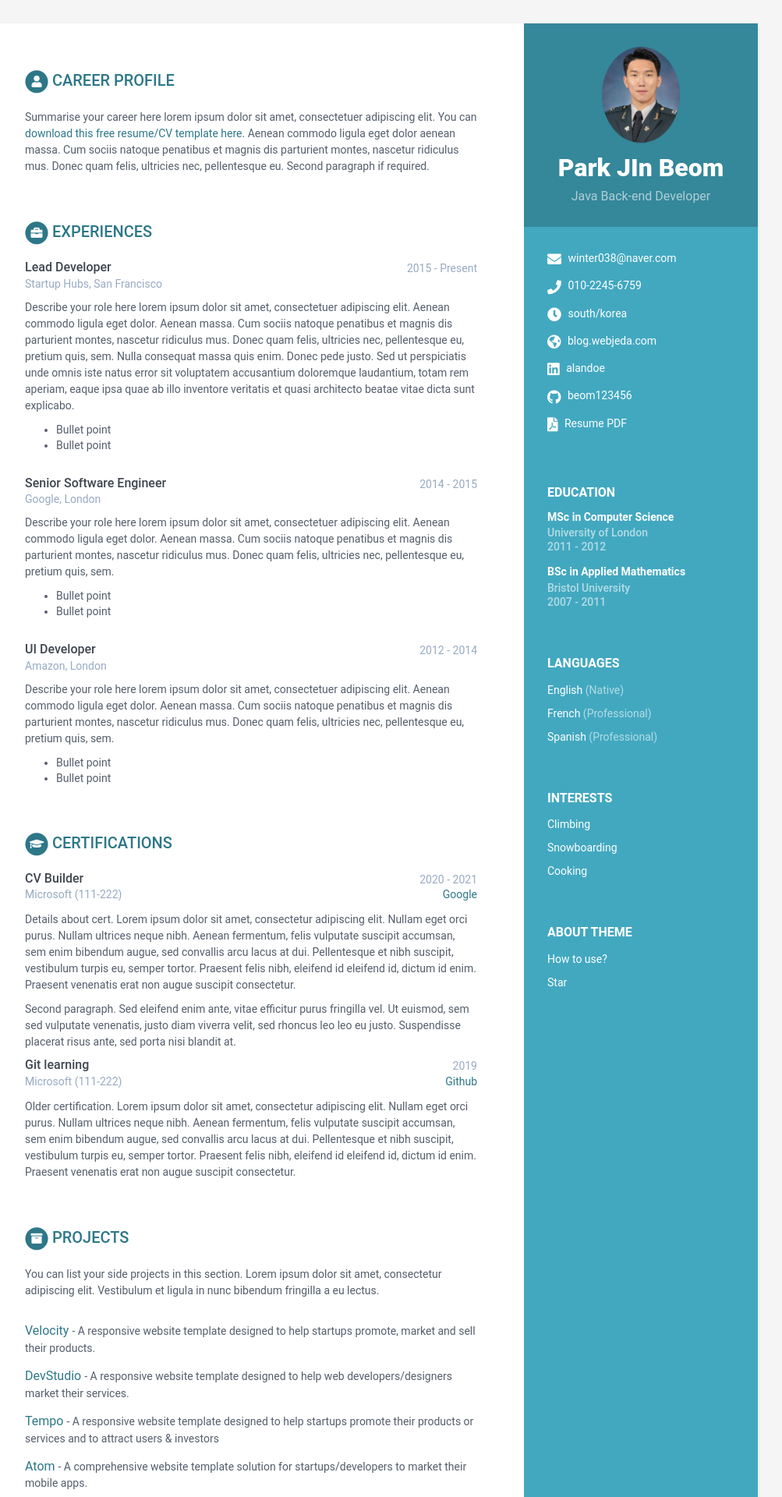
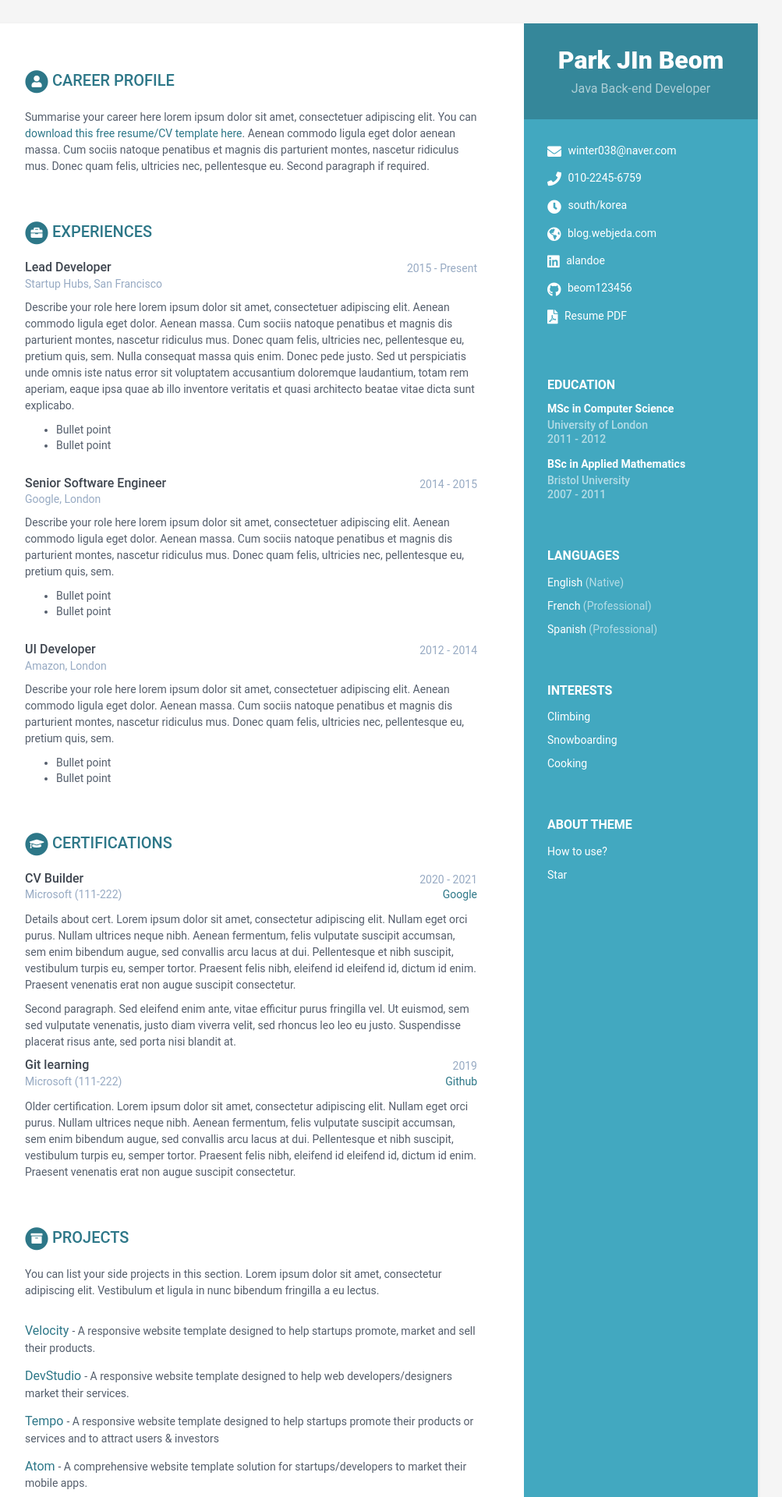
Before and after one commit to beom123456/beom123456.github.io, a Jekyll site: the page built from index.html, in a window 1280 px wide. Shown: the top 1920 px of the page at 78% size, without its empty margins (168-1171 px from the left). Built offline with Jekyll 4.4.1, drawn with Linux system fonts in a browser that asks for light colours.

Commit message:
image delete

```diff
--- a/_data/data.yml
+++ b/_data/data.yml
@@ -10,7 +10,7 @@ sidebar:
     # Profile information
     name: Park JIn Beom
     tagline: Java Back-end Developer
-    avatar: profile.png  #place a 100x100 picture inside /assets/images/ folder and provide the name of the file below
+    avatar:   #place a 100x100 picture inside /assets/images/ folder and provide the name of the file below
 
     # Sidebar links
     email: winter038@naver.com
```
